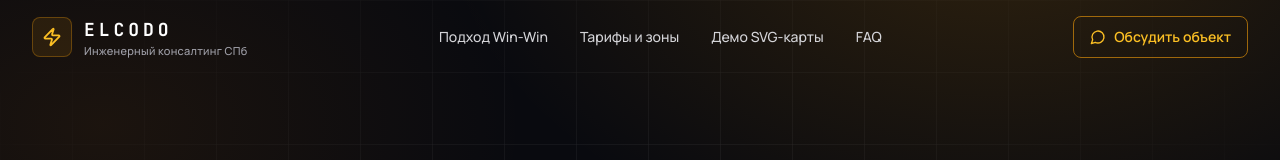
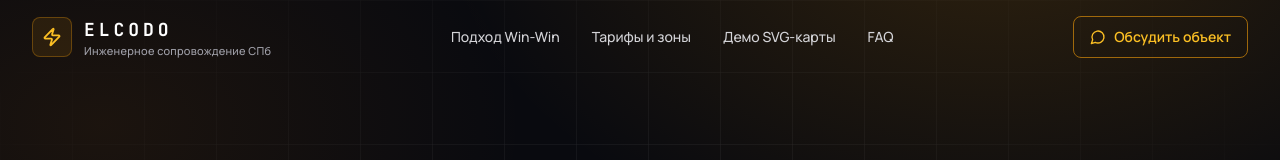
Before and after one commit to AntonVtyurin/elcodo, a React (Vite) app: page / in a window 1280 px wide. Shown: the top 160 px of the page. Built offline with nearby package versions, Linux system fonts and the light colour scheme.

Commit message:
copy(header): replace engineering consulting with engineering support SPb

```diff
--- a/src/components/Header.tsx
+++ b/src/components/Header.tsx
@@ -48,7 +48,7 @@ export default function Header() {
               {SITE_CONFIG.brand.toUpperCase()}
             </span>
             <span className="block text-[11px] font-medium tracking-wide text-zinc-400">
-              Инженерный консалтинг СПб
+              Инженерное сопровождение СПб
             </span>
           </span>
         </a>
```
